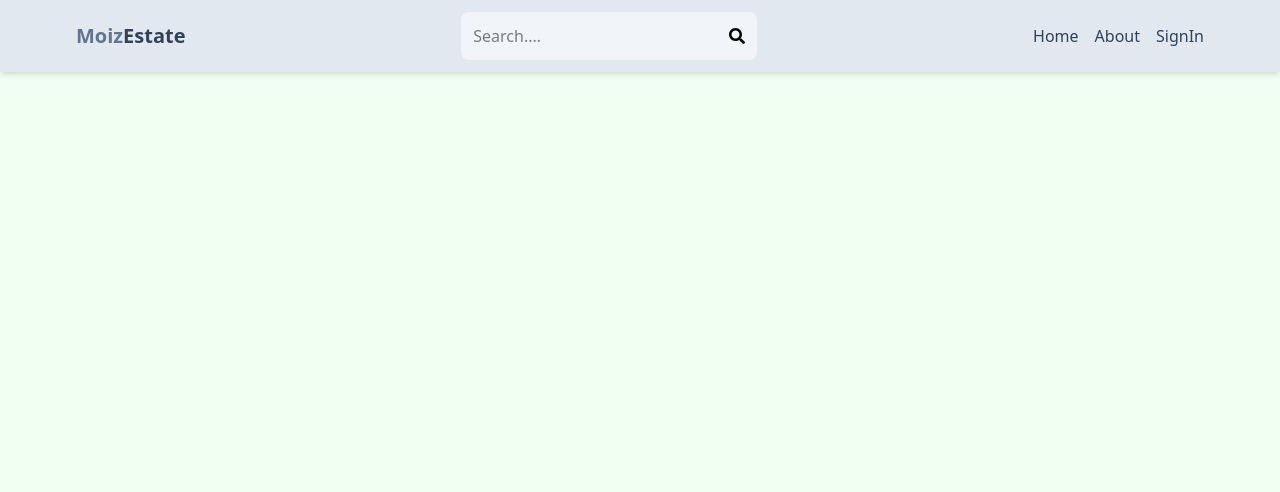
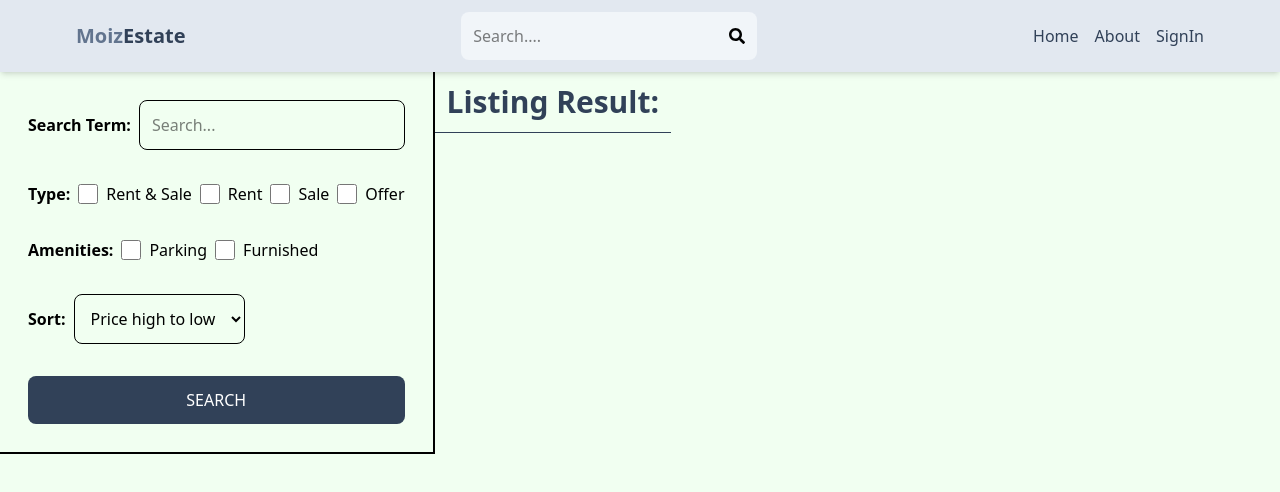
Before and after one commit to MuhammadMoiz178/mern-estate, a React (Vite) app in the folder client/: page /search in a window 1280 px wide. Shown: the top 492 px of the page. Built offline with nearby package versions, Linux system fonts and the light colour scheme; no server answers.

Commit message:
Create Search Page UI

```diff
--- a/client/src/App.jsx
+++ b/client/src/App.jsx
@@ -10,6 +10,7 @@
 import CreateListing from './pages/CreateListing'
 import UpdateListing from './pages/UpdateListing'
 import Listing from './pages/Listing'
+import Search from './pages/Search'
 function App() {
   return (
     <BrowserRouter>
@@ -20,6 +21,7 @@
       <Route path='/sign-in' element={<Signin/>}/>
       <Route path='/sign-up' element={<SignUp/>}/>
       <Route path='/about' element={<About/>}/>
+      <Route path='/search' element={<Search/>}/>
       <Route path='/listing/:listingID' element={<Listing/>}/>
 
       <Route element={<PrivateRoute/>}>
--- /dev/null
+++ b/client/src/pages/Search.jsx
@@ -0,0 +1,66 @@
+import React from 'react'
+
+function Search() {
+  return (
+    <div className='flex flex-col md:flex-row'>
+        <div className='p-7 border-b-2 md:border-r-2 md:min-h-screeen'>
+            <form  className='flex flex-col gap-8'>
+                <div className='flex items-center gap-2'>
+                    <label className='whitespace-nowrap font-semibold'>Search Term:</label>
+                    <input type="text"
+                     id="searchTerm"
+                     placeholder='Search...'
+                     className='border rounded-lg p-3 w-full'
+                     />
+                </div>
+                <div className='flex gap-2 flex-wrap items-center'>
+                    <label className='font-semibold'>Type:</label>
+                    <div className='flex gap-2'>
+                        <input type="checkbox" id='all' className='w-5'/>
+                        <span>Rent & Sale</span>
+                    </div>
+                    <div className='flex gap-2'>
+                        <input type="checkbox" id='rent' className='w-5'/>
+                        <span>Rent</span>
+                    </div>
+                    <div className='flex gap-2'>
+                        <input type="checkbox" id='sale' className='w-5'/>
+                        <span>Sale</span>
+                    </div>
+                    <div className='flex gap-2'>
+                        <input type="checkbox" id='offer' className='w-5'/>
+                        <span>Offer</span>
+                    </div>
+                </div>
+                <div className='flex gap-2 flex-wrap items-center'>
+                    <label className='font-semibold'>Amenities:</label>
+                    <div className='flex gap-2'>
+                        <input type="checkbox" id='parking' className='w-5'/>
+                        <span>Parking</span>
+                    </div>
+                    <div className='flex gap-2'>
+                        <input type="checkbox" id='furnished' className='w-5'/>
+                        <span>Furnished</span>
+                    </div>
+                </div>
+
+                <div className='flex items-center gap-2'>
+                    <label className='font-semibold'>Sort:</label>
+                    <select id="sort_order" className='border rounded-lg p-3'>
+                        <option>Price high to low</option>
+                        <option>Price low to high</option>
+                        <option>Latest</option>
+                        <option>Oldest</option>
+                    </select>
+                </div>
+                <button className='bg-slate-700 text-white p-3 rounded-lg uppercase hover:opacity-95'>Search</button>
+            </form>
+        </div>
+        <div className=''>
+            <h1 className='text-3xl font-semibold border-b p-3 text-slate-700'>Listing Result:</h1>
+        </div>
+    </div>
+  )
+}
+
+export default Search
```
